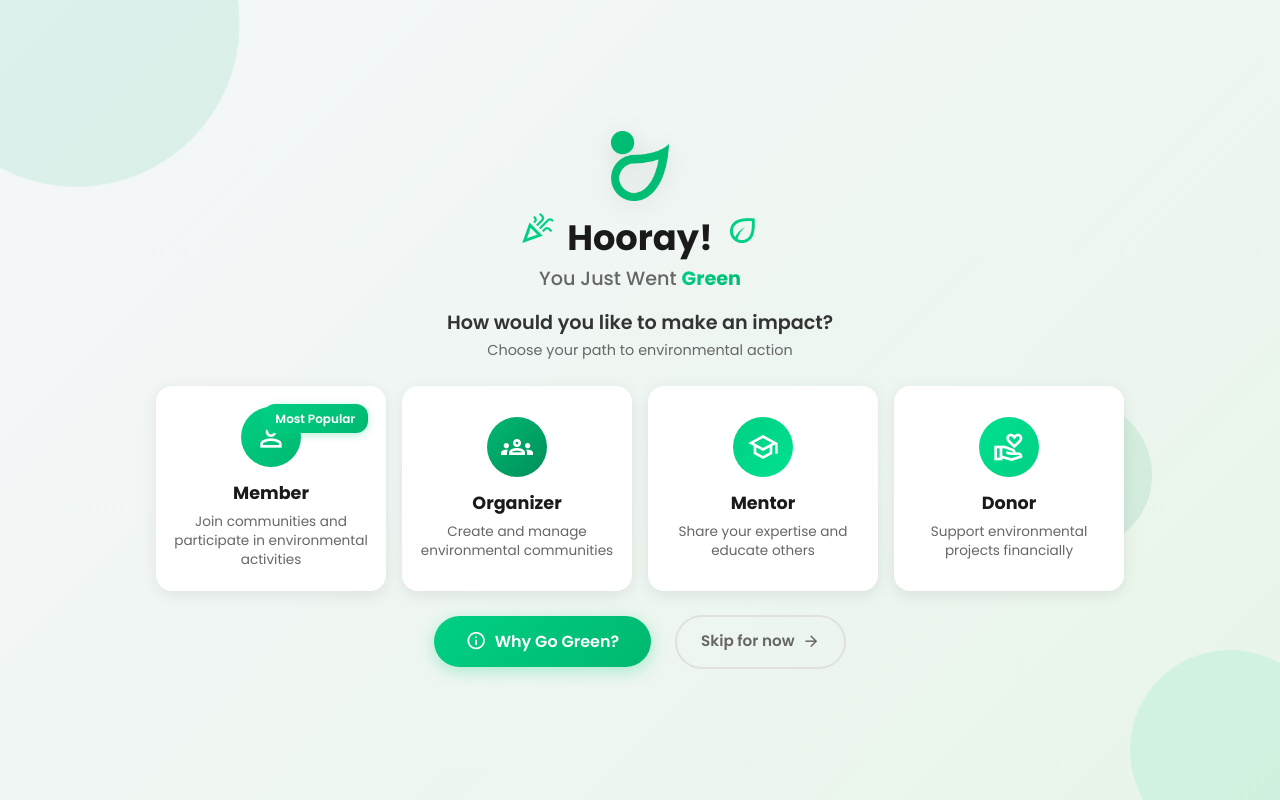
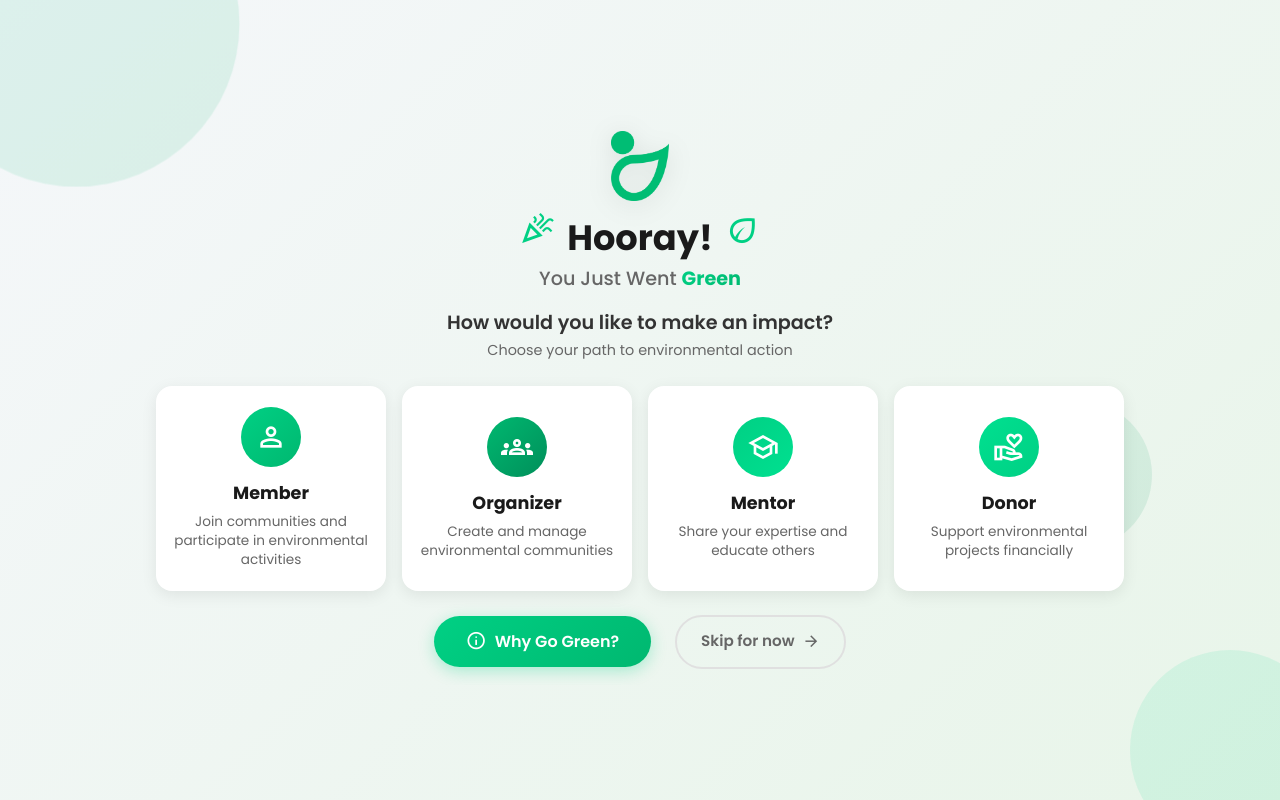
Before and after one commit to anto-kazungu/timeforgreenv1, an Angular app: page /profile in a window 1280 px wide. Built offline with nearby package versions, Linux system fonts and the light colour scheme.

Commit message:
Removed test user data from sign-up & login page (Now in Readme)

```diff
--- a/src/app/components/shared/profile/profile.component.html
+++ b/src/app/components/shared/profile/profile.component.html
@@ -57,7 +57,6 @@
         </div>
         <h3 class="role-title">Member</h3>
         <p class="role-description">Join communities and participate in environmental activities</p>
-        <div class="role-badge">Most Popular</div>
       </button>
 
       <button
--- a/src/app/components/shared/welcome/welcome.component.html
+++ b/src/app/components/shared/welcome/welcome.component.html
@@ -9,6 +9,7 @@
       <p class="subtitle">Sign in to continue your green journey</p>
     </div>
 
+    <!-- Test Credentials - Commented out for production
     <div class="hint-box">
       <p class="hint-title"><span class="material-symbols-outlined">key</span> Test Credentials</p>
       <div class="credentials-grid">
@@ -30,6 +31,7 @@
         </div>
       </div>
     </div>
+    -->
 
     <form class="login-form" (ngSubmit)="login()">
       <div class="form-group">
```
